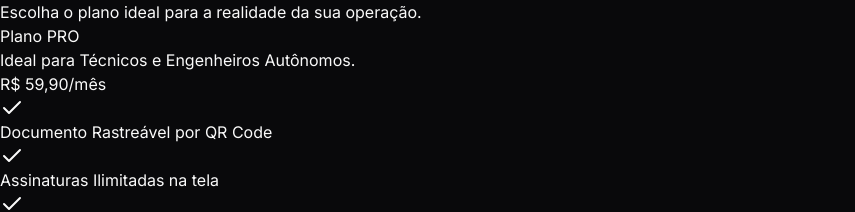
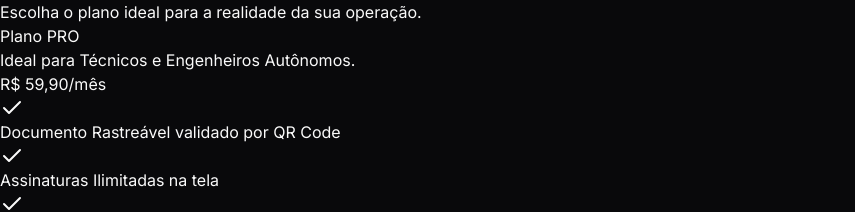
Before and after one commit to Jeovadasilvapereira/genesisafe-site, a React (Vite) app: page / in a window 1280 px wide. Shown: the part 1440-1652 px from the top of the page, without its empty margins (0-855 px from the left). Built offline with nearby package versions, Linux system fonts and the light colour scheme.

Commit message:
atualização site 1.1

```diff
--- a/src/components/Pricing.tsx
+++ b/src/components/Pricing.tsx
@@ -27,7 +27,7 @@ export default function Pricing() {
               <ul className="space-y-4 mb-10">
                 <li className="flex items-start gap-3">
                   <Check className="w-5 h-5 text-zinc-500 shrink-0 mt-0.5" />
-                  <span className="text-zinc-300">Documento Rastreável por QR Code</span>
+                  <span className="text-zinc-300">Documento Rastreável validado por QR Code</span>
                 </li>
                 <li className="flex items-start gap-3">
                   <Check className="w-5 h-5 text-zinc-500 shrink-0 mt-0.5" />
```
